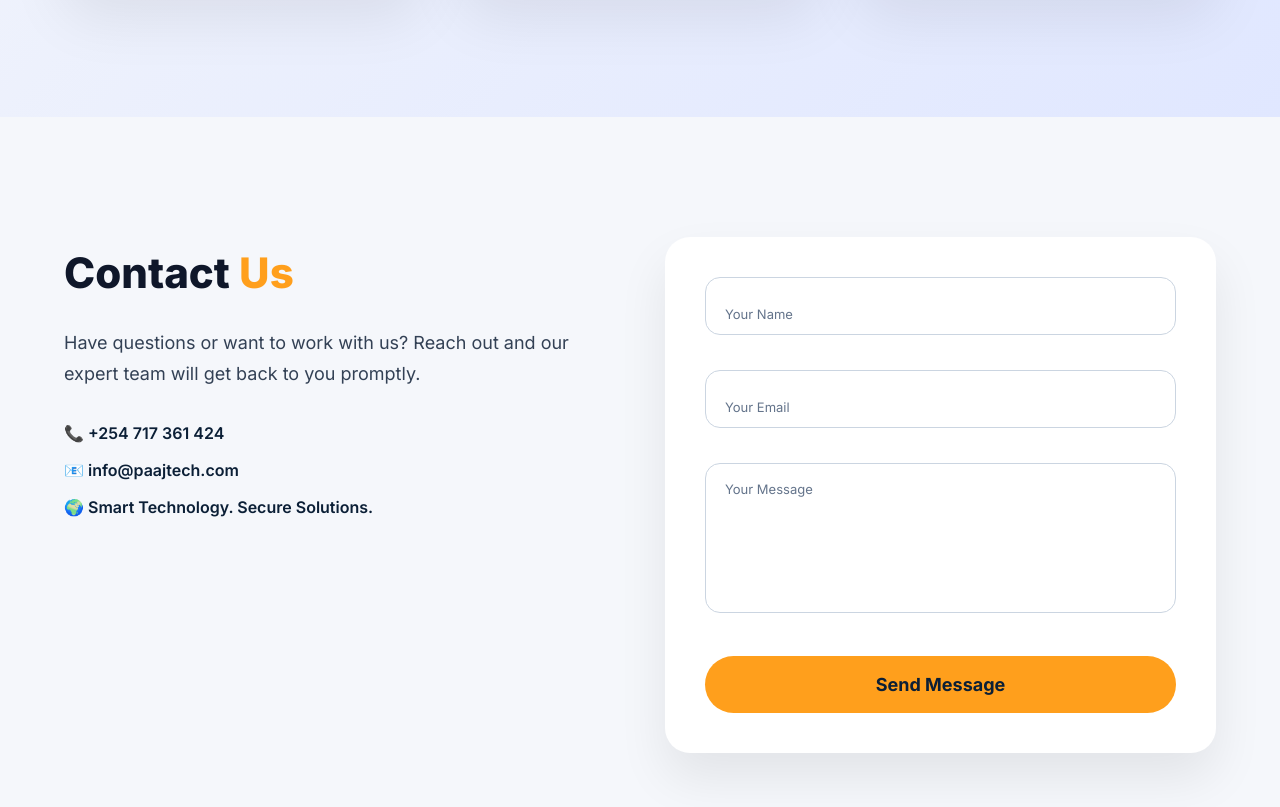
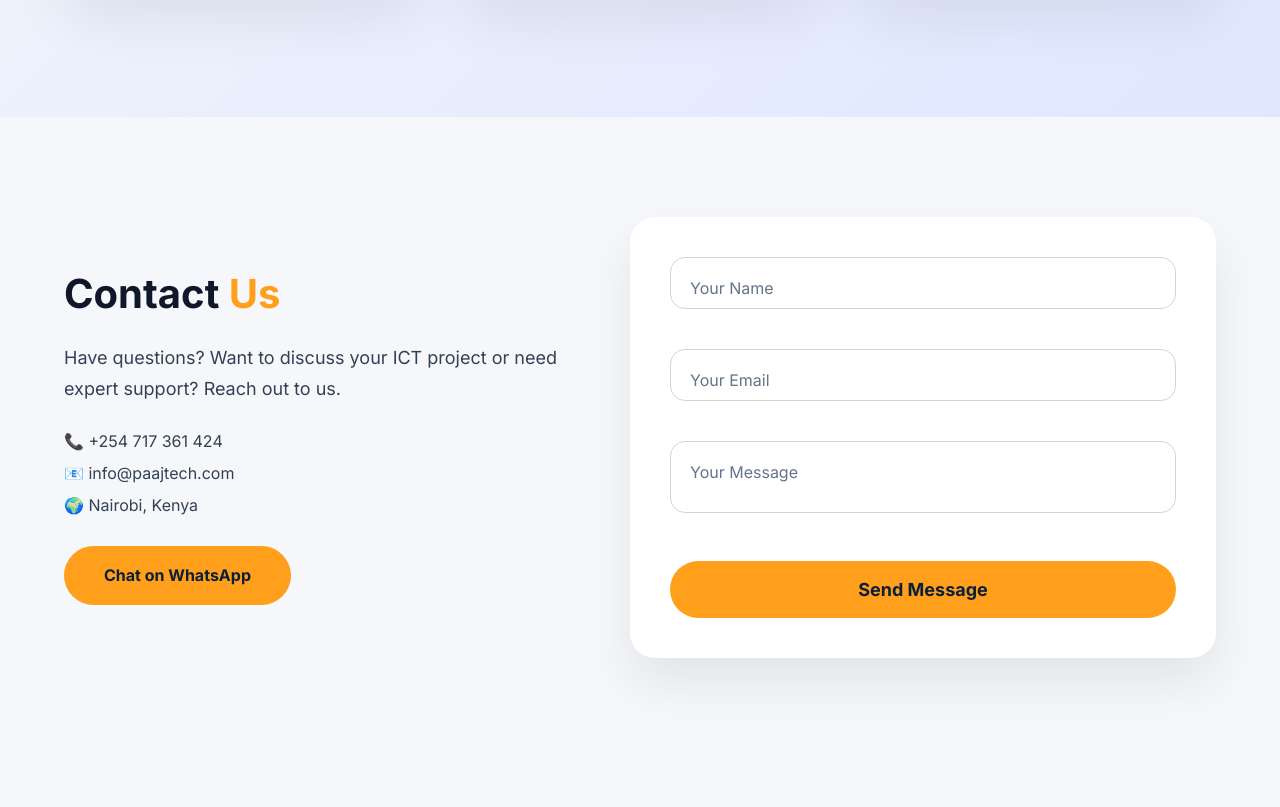
Before and after one commit to EidAbdullahi/PAAJ, a plain HTML site: page index.html in a window 1280 px wide. Shown: the part 5293-6100 px from the top of the page. After the commit the page ends 6051 px from the top, so only its background shows below. Drawn offline with Linux system fonts and the light colour scheme.

Commit message:
deploy to gph pages

```diff
--- a/index.html
+++ b/index.html
@@ -384,75 +384,126 @@ footer{background:var(--primary);color:#cbd5e1;padding:60px 0;text-align:center;
     </div>
   </div>
 </section>
-<!-- MODERN CONTACT SECTION -->
-<section id="contact" style="padding:120px 0; background:#f5f7fb;">
-  <div class="container" style="display:flex; flex-wrap:wrap; gap:50px; align-items:flex-start;">
+<!-- CONTACT SECTION MODERN UI - FULLY FLUX/SaaS -->
+<section id="contact" style="background:#f5f7fb; padding:100px 0;">
+  <div class="container" style="display:flex; flex-wrap:wrap; justify-content:space-between; gap:60px; align-items:center;">
 
     <!-- Contact Info -->
     <div style="flex:1; min-width:300px;">
-      <h2 style="font-size:42px; font-weight:800; color:#0f172a; margin-bottom:20px;">
+      <h2 style="font-size:40px; color:#0f172a; margin-bottom:25px; font-weight:700; line-height:1.2;">
         Contact <span style="color:#ff9f1c;">Us</span>
       </h2>
-      <p style="color:#334155; font-size:18px; margin-bottom:30px;">
-        Have questions or want to work with us? Reach out and our expert team will get back to you promptly.
+      <p style="font-size:18px; color:#334155; margin-bottom:20px;">
+        Have questions? Want to discuss your ICT project or need expert support? Reach out to us.
       </p>
-      <p style="color:#0b1f36; font-weight:600; margin-bottom:10px;">📞 +254 717 361 424</p>
-      <p style="color:#0b1f36; font-weight:600; margin-bottom:10px;">📧 info@paajtech.com</p>
-      <p style="color:#0b1f36; font-weight:600;">🌍 Smart Technology. Secure Solutions.</p>
+      <ul style="list-style:none; padding:0; font-size:16px; color:#334155; line-height:2;">
+        <li>📞 +254 717 361 424</li>
+        <li>📧 info@paajtech.com</li>
+        <li>🌍 Nairobi, Kenya</li>
+      </ul>
+      <a href="https://wa.me/254717361424" style="display:inline-block; margin-top:25px; padding:16px 40px; border-radius:50px; font-weight:700; background:#ff9f1c; color:#0b1f36; transition:.3s;">
+        Chat on WhatsApp
+      </a>
     </div>
 
     <!-- Contact Form -->
-    <div style="flex:1; min-width:300px;">
-      <form style="background:#fff; padding:40px; border-radius:25px; box-shadow:0 25px 50px rgba(0,0,0,0.08); display:flex; flex-direction:column; gap:20px;">
-        <div style="position:relative;">
-          <input type="text" id="name" required style="width:100%; padding:18px 15px; border-radius:15px; border:1px solid #cbd5e1; font-size:16px; transition:.3s;">
-          <label for="name" style="position:absolute; left:15px; top:50%; transform:translateY(-50%); color:#64748b; pointer-events:none; transition:.3s;">Your Name</label>
+    <div style="flex:1; min-width:300px; background:#fff; padding:40px; border-radius:25px; box-shadow:0 25px 50px rgba(0,0,0,0.08);">
+      <form style="display:flex; flex-direction:column; gap:25px;">
+
+        <!-- Name -->
+        <div class="input-group">
+          <input type="text" id="name" required placeholder=" " />
+          <label for="name">Your Name</label>
         </div>
-        <div style="position:relative;">
-          <input type="email" id="email" required style="width:100%; padding:18px 15px; border-radius:15px; border:1px solid #cbd5e1; font-size:16px; transition:.3s;">
-          <label for="email" style="position:absolute; left:15px; top:50%; transform:translateY(-50%); color:#64748b; pointer-events:none; transition:.3s;">Your Email</label>
+
+        <!-- Email -->
+        <div class="input-group">
+          <input type="email" id="email" required placeholder=" " />
+          <label for="email">Your Email</label>
         </div>
-        <div style="position:relative;">
-          <textarea id="message" required style="width:100%; padding:18px 15px; border-radius:15px; border:1px solid #cbd5e1; font-size:16px; resize:none; min-height:150px; transition:.3s;"></textarea>
-          <label for="message" style="position:absolute; left:15px; top:15px; color:#64748b; pointer-events:none; transition:.3s;">Your Message</label>
+
+        <!-- Message -->
+        <div class="input-group">
+          <textarea id="message" required placeholder=" "></textarea>
+          <label for="message">Your Message</label>
         </div>
+
+        <!-- Submit -->
         <button type="submit" style="padding:18px; border:none; border-radius:50px; background:#ff9f1c; color:#0b1f36; font-weight:700; font-size:18px; cursor:pointer; transition:.3s;">
           Send Message
         </button>
+
       </form>
     </div>
 
   </div>
 </section>
 
-<!-- CONTACT FORM FLOATING LABEL EFFECT -->
+<!-- CSS -->
 <style>
-  input:focus + label,
-  input:not(:placeholder-shown) + label,
-  textarea:focus + label,
-  textarea:not(:placeholder-shown) + label {
-    top: -10px;
-    left:15px;
-    font-size:13px;
-    color:#ff9f1c;
-    background:#fff;
-    padding:0 5px;
+/* Input Group */
+.input-group {
+  position: relative;
+  width: 100%;
 }
 
-  input:focus, textarea:focus {
-    border-color:#ff9f1c;
-    box-shadow:0 5px 15px rgba(255,159,28,.2);
-    outline:none;
+/* Inputs and Textarea */
+.input-group input,
+.input-group textarea {
+  width: 100%;
+  padding: 20px 15px 10px 15px;
+  border-radius: 15px;
+  border: 1px solid #cbd5e1;
+  font-size: 16px;
+  transition: all 0.3s ease;
+  background: #fff;
+  resize: none;
 }
 
+/* Floating Label */
+.input-group label {
+  position: absolute;
+  top: 18px;
+  left: 15px;
+  font-size: 16px;
+  color: #64748b;
+  pointer-events: none;
+  background: #fff;
+  padding: 0 5px;
+  transition: all 0.3s ease;
+}
+
+/* Focus or Filled Input */
+.input-group input:focus + label,
+.input-group input:not(:placeholder-shown) + label,
+.input-group textarea:focus + label,
+.input-group textarea:not(:placeholder-shown) + label {
+  top: -10px;
+  font-size: 13px;
+  color: #ff9f1c;
+}
+
+/* Focus Effect */
+.input-group input:focus,
+.input-group textarea:focus {
+  border-color: #ff9f1c;
+  box-shadow: 0 5px 15px rgba(255,159,28,0.2);
+  outline: none;
+}
+
+/* Hover Effect for Input Group */
+.input-group:hover input,
+.input-group:hover textarea {
+  transform: scale(1.02);
+  transition: transform 0.3s ease;
+}
+
+/* Responsive */
 @media(max-width:900px){
   #contact .container {
-      flex-direction:column;
-      gap:40px;
-      text-align:center;
-    }
-    #contact form {
-      padding:30px 20px;
+    flex-direction: column;
+    text-align: center;
+    gap: 40px;
   }
 }
 </style>
```
Lines whose indentation alone changed are shown as unchanged.
